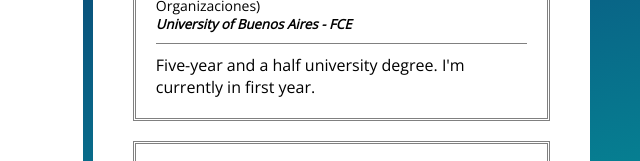
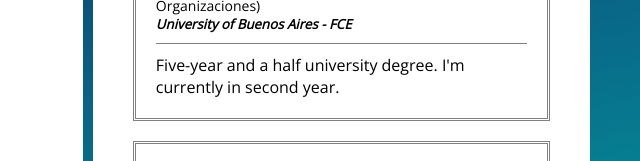
Before and after one commit to MalenaLucero/resume, a plain HTML site: page index.html in a window 1280 px wide. Shown: the part 339-500 px from the top of the page, 640-1280 px from the left. Drawn offline with nearby package versions, Linux system fonts and the light colour scheme.

Commit message:
Update index.html

```diff
--- a/index.html
+++ b/index.html
@@ -54,7 +54,7 @@
                 <h4>Computer Systems</h4>
                 <h4 class="degreeTranslation">(Licenciatura en Sistemas de Información de las Organizaciones)</h4>
                 <h5>University of Buenos Aires - FCE</h5>
-                <p>Five-year and a half university degree. I'm currently in first year.</p>
+                <p>Five-year and a half university degree. I'm currently in second year.</p>
             </div>
             <div class="education">
                 <h4>English-Spanish Translator</h4>
```
